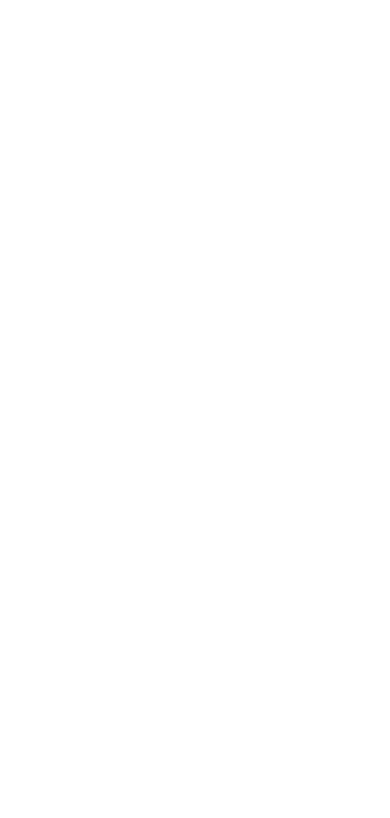
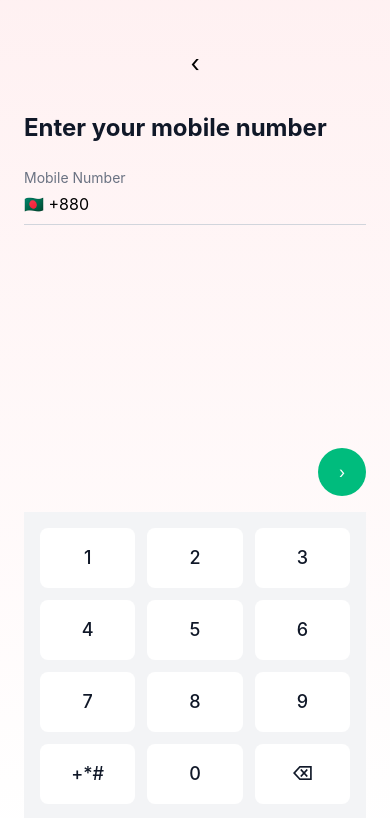
Before and after one commit to anupam-m4/Grocery_App, a React (Vite) app: page /phone in a window 390 px wide. Before the commit this address had no page. Shown: the top 818 px of the page. Built offline with nearby package versions, Linux system fonts and the light colour scheme.

Commit message:
Use shared keypad component in phone entry screen

```diff
--- a/src/routes/AppRoutes.tsx
+++ b/src/routes/AppRoutes.tsx
@@ -1,12 +1,18 @@
 import { Routes, Route } from 'react-router-dom'
 import Splash from '../screens/Splash'
 import Onboarding from '../screens/Onboarding'
+import LoginMethod from '../screens/LoginMethod'
+import PhoneEntry from '../screens/PhoneEntry'
+import Otp from '../screens/Otp'
 
 function AppRoutes() {
   return (
     <Routes>
       <Route path="/" element={<Splash />} />
       <Route path="/onboarding" element={<Onboarding />} />
+      <Route path="/login" element={<LoginMethod />} />
+      <Route path="/phone" element={<PhoneEntry />} />
+      <Route path="/otp" element={<Otp />} />
     </Routes>
   )
 }
--- a/src/screens/LoginMethod.tsx
+++ b/src/screens/LoginMethod.tsx
@@ -1,6 +1,10 @@
+import { useNavigate } from 'react-router-dom'
+
 function LoginMethod() {
+  const navigate = useNavigate()
+
   return (
-    <div className="flex h-screen flex-col justify-end bg-gradient-to-b from-rose-50 to-white px-6 pb-10">
+    <div className="flex h-screen flex-col justify-end bg-linear-to-b from-rose-50 to-white px-6 pb-10">
       <h1 className="mb-6 text-2xl font-bold text-gray-900">
         Get your groceries
         <br />
@@ -9,6 +13,7 @@ function LoginMethod() {
 
       <button
         type="button"
+        onClick={() => navigate('/phone')}
         className="mb-6 flex items-center gap-3 border-b border-gray-200 pb-3 text-left text-gray-900"
       >
         <span aria-hidden="true">🌐</span>
--- a/src/screens/Onboarding.tsx
+++ b/src/screens/Onboarding.tsx
@@ -1,7 +1,16 @@
+import { useNavigate } from 'react-router-dom'
+import deliveryManPhoto from '../assets/figma/delivery-man.jpg'
+
 function Onboarding() {
+  const navigate = useNavigate()
+
   return (
     <div className="flex h-screen flex-col bg-gray-900">
-      <div className="flex-1 bg-gray-800" />
+      <img
+        src={deliveryManPhoto}
+        alt="Delivery person holding a bag of fresh groceries"
+        className="flex-1 object-cover"
+      />
       <div className="flex flex-col gap-4 px-6 pb-10 pt-8 text-center text-white">
         <h1 className="text-3xl font-bold">
           Welcome
@@ -13,6 +22,7 @@ function Onboarding() {
         </p>
         <button
           type="button"
+          onClick={() => navigate('/login')}
           className="mt-4 rounded-full bg-emerald-500 py-4 font-semibold text-white"
         >
           Get Started
--- a/src/screens/PhoneEntry.tsx
+++ b/src/screens/PhoneEntry.tsx
@@ -1,34 +1,26 @@
 import { useState } from 'react'
 import { useNavigate } from 'react-router-dom'
-
-const KEYS = ['1', '2', '3', '4', '5', '6', '7', '8', '9', '+*#', '0', '⌫']
+import NumericKeypad from '../components/NumericKeypad'
+import { applyKeypadInput } from '../utils/keypad'
 
 function PhoneEntry() {
   const [number, setNumber] = useState('')
   const navigate = useNavigate()
 
-  function handleKeyPress(key: string) {
-    if (key === '⌫') {
-      setNumber((prev) => prev.slice(0, -1))
-    } else if (key !== '+*#') {
-      setNumber((prev) => prev + key)
-    }
-  }
-
   return (
-    <div className="flex h-screen flex-col bg-gradient-to-b from-rose-50 to-white px-6 pb-6 pt-12">
-      <button type="button" onClick={() => navigate(-1)} className="mb-8 text-2xl">
+    <div className="flex h-screen flex-col bg-linear-to-b from-rose-50 to-white px-6 pb-6 pt-12 dark:from-gray-900 dark:to-gray-900">
+      <button type="button" onClick={() => navigate(-1)} className="mb-8 text-2xl dark:text-white">
         ‹
       </button>
 
-      <h1 className="mb-6 text-2xl font-bold text-gray-900">
+      <h1 className="mb-6 text-2xl font-bold text-gray-900 dark:text-white">
         Enter your mobile number
       </h1>
 
       <label className="mb-1 text-sm text-gray-500" htmlFor="mobile">
         Mobile Number
       </label>
-      <div className="mb-auto flex items-center gap-2 border-b border-gray-300 pb-2">
+      <div className="mb-auto flex items-center gap-2 border-b border-gray-300 pb-2 dark:text-white">
         <span>🇧🇩 +880</span>
         <input
           id="mobile"
@@ -49,18 +41,9 @@ function PhoneEntry() {
         </button>
       </div>
 
-      <div className="grid grid-cols-3 gap-3 bg-gray-100 p-4">
-        {KEYS.map((key) => (
-          <button
-            type="button"
-            key={key}
-            onClick={() => handleKeyPress(key)}
-            className="rounded-lg bg-white py-4 text-lg font-medium text-gray-900"
-          >
-            {key}
-          </button>
-        ))}
-      </div>
+      <NumericKeypad
+        onKeyPress={(key) => setNumber((prev) => applyKeypadInput(prev, key))}
+      />
     </div>
   )
 }
```
Also changed, not shown: 1 other file (tests, documents, lock files or other folders).
